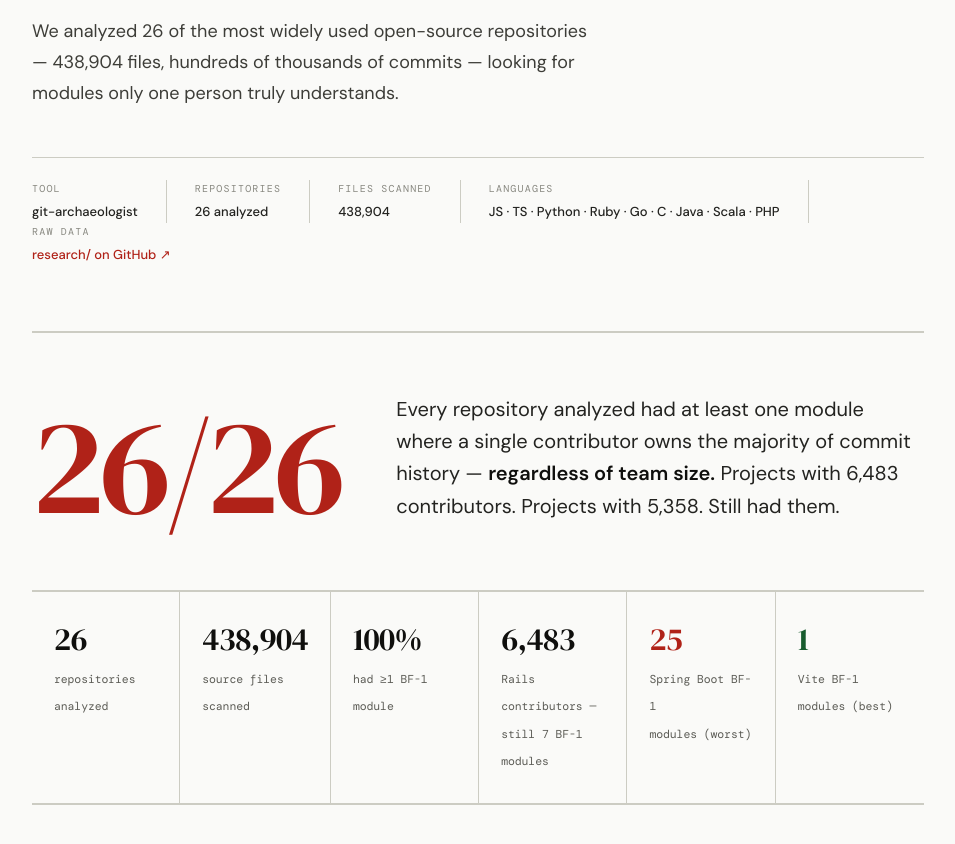
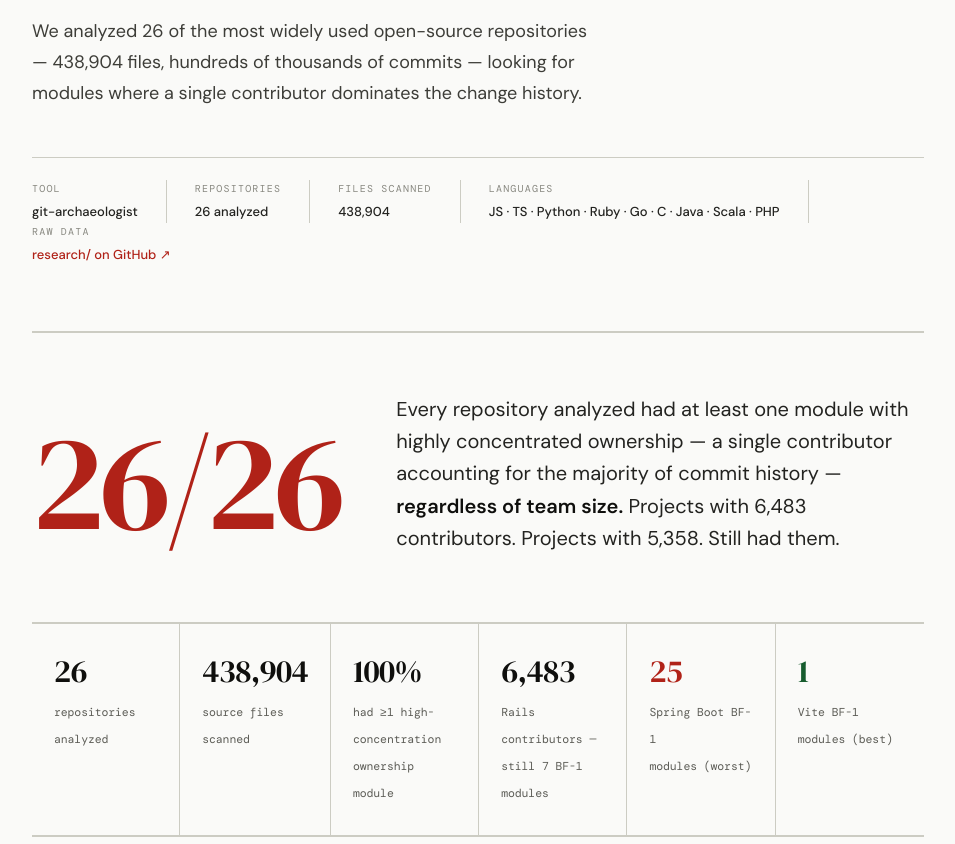
Before and after one commit to SushantVerma7969/git-archaeologist, a website: page index.html in a window 1280 px wide. Shown: the part 448-1292 px from the top of the page, without its empty margins (162-1117 px from the left). Drawn offline with nearby package versions, Linux system fonts and the light colour scheme; a web font is replaced by a local one.

Commit message:
docs: soften ownership claims, add maintenance-risk-signal framing

```diff
--- a/index.html
+++ b/index.html
@@ -612,7 +612,7 @@ footer a:hover { color: var(--ink2); }
       <span>June 9, 2026</span>
     </div>
     <h1>More contributors<br>doesn't mean<br><em>safer code</em></h1>
-    <p class="deck">We analyzed 26 of the most widely used open-source repositories — 438,904 files, hundreds of thousands of commits — looking for modules only one person truly understands.</p>
+    <p class="deck">We analyzed 26 of the most widely used open-source repositories — 438,904 files, hundreds of thousands of commits — looking for modules where a single contributor dominates the change history.</p>
     <div class="byline-row">
       <div class="byline-item">
         <span class="bl-label">Tool</span>
@@ -643,7 +643,7 @@ footer a:hover { color: var(--ink2); }
   <div class="lede fade-in">
     <div class="lede-num">26/26</div>
     <div class="lede-body">
-      <p>Every repository analyzed had at least one module where a single contributor owns the majority of commit history — <strong>regardless of team size.</strong> Projects with 6,483 contributors. Projects with 5,358. Still had them.</p>
+      <p>Every repository analyzed had at least one module with highly concentrated ownership — a single contributor accounting for the majority of commit history — <strong>regardless of team size.</strong> Projects with 6,483 contributors. Projects with 5,358. Still had them.</p>
     </div>
   </div>
 </div>
@@ -661,7 +661,7 @@ footer a:hover { color: var(--ink2); }
     </div>
     <div class="stat-cell">
       <span class="sv">100%</span>
-      <span class="sd">had ≥1 BF-1<br>module</span>
+      <span class="sd">had ≥1 high-concentration<br>ownership module</span>
     </div>
     <div class="stat-cell">
       <span class="sv">6,483</span>
@@ -979,6 +979,9 @@ footer a:hover { color: var(--ink2); }
       <h2>What this data does<br>and doesn't show</h2>
     </div>
     <p class="narrow">Documenting limitations is not a hedge — it is the difference between a credible analysis and a marketing document.</p>
+    <div class="callout" style="margin-bottom:28px">
+      <p>This tool measures <strong>historical ownership concentration from git history</strong>. It does not directly measure who understands a codebase, who reviewed changes, or who could maintain a module today. Results should be interpreted as <strong>maintenance-risk signals</strong> rather than ground truth about organizational knowledge.</p>
+    </div>
 
     <div class="ruled-grid-3" style="margin-top:32px">
       <div class="grid-cell">
```
